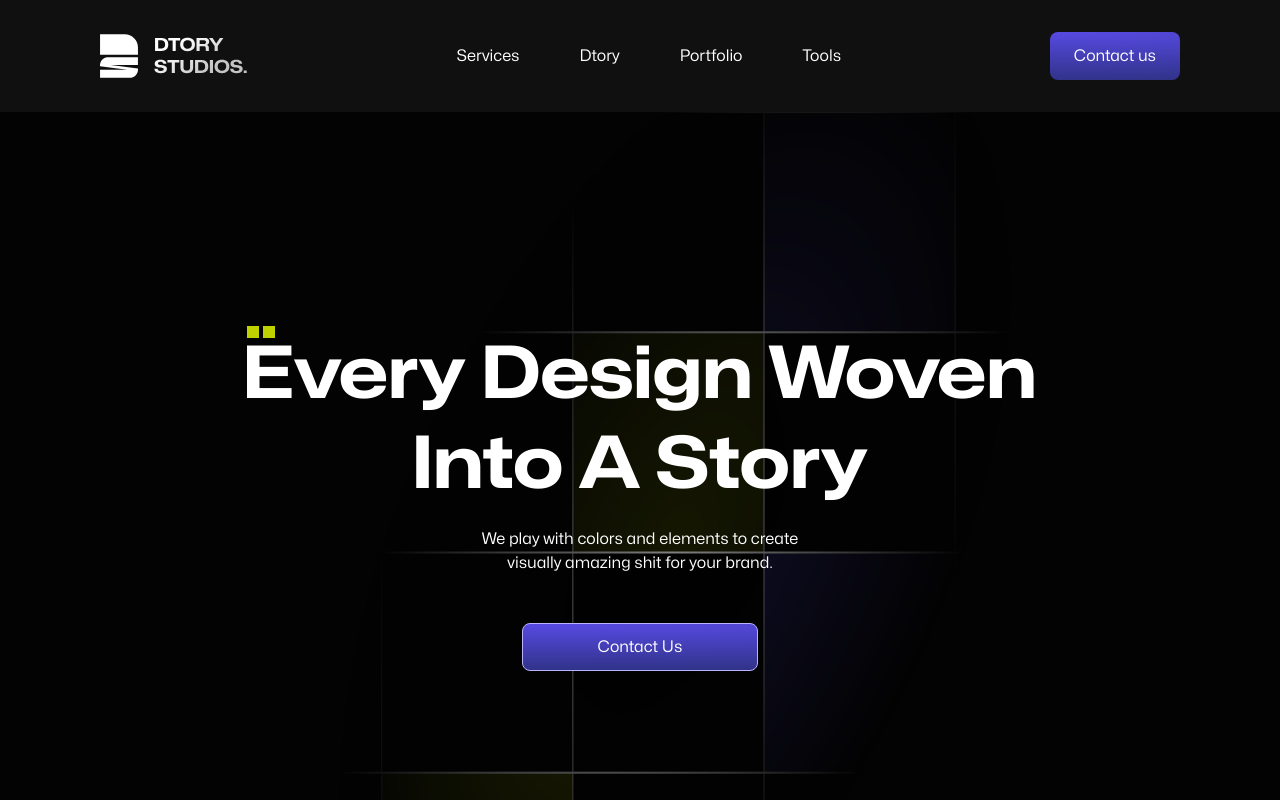
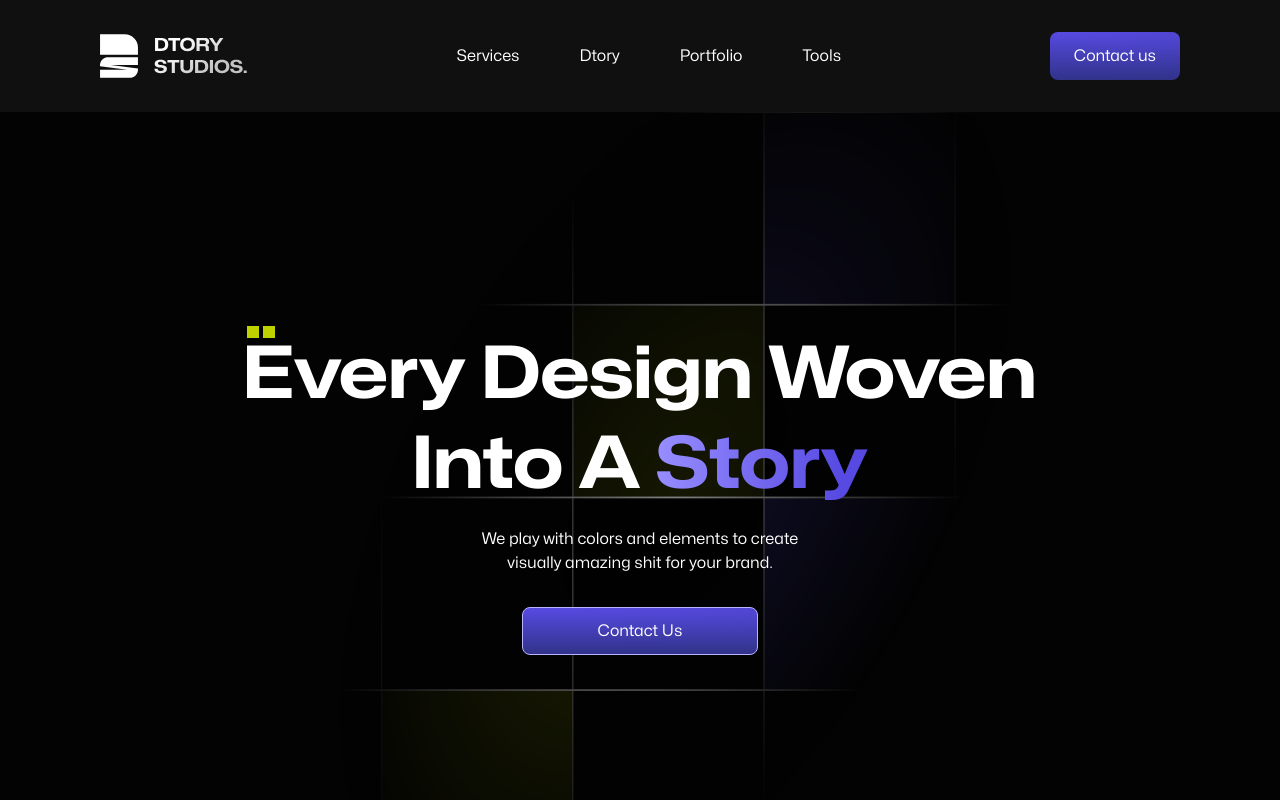
Before and after one commit to devdtory/portfolio, a Next.js app: page / in a window 1280 px wide. Shown: the top 800 px of the page. Built offline with nearby package versions, Linux system fonts and the light colour scheme.

Commit message:
gradeint

```diff
--- a/components/Fragments/HeroSection.js
+++ b/components/Fragments/HeroSection.js
@@ -3,15 +3,16 @@ import React from "react";
 
 function HeroSection() {
   return (
-    <section className="min-h-[800px] relative font-mona-sans bg-[#030303]">
+    <section className="min-h-[700px] relative font-mona-sans bg-[#030303]">
       <img
         src="/mesh-1.png"
         alt=""
         className="absolute inset-0 h-full w-full z-0 opacity-100"
       />
       <div className="absolute inset-0 h-full w-full z-20 pt-[160px] lg:pt-[218px] px-[20px] lg:px-[100px]  ">
-        <h1 className="headingGradient  font-[1000] font-mona-sans w-fit mx-auto text-[40px] lg:text-[72px] text-center leading-[50px] lg:leading-[90.36px] relative">
-          Every Design Woven <br /> Into A Story
+        <h1 className="text-white font-[1000] font-mona-sans w-fit mx-auto text-[40px] lg:text-[72px] text-center leading-[50px] lg:leading-[90.36px] relative">
+          Every Design Woven <br /> Into A{" "}
+          <span className="story-gradient">Story</span>
           <div className="absolute -top-1 left-1 flex items-center space-x-1">
             <div className="h-3 w-3 bg-[#BFD200]"></div>
             <div className="h-3 w-3 bg-[#BFD200]"></div>
@@ -21,7 +22,7 @@ function HeroSection() {
           We play with colors and elements to create <br /> visually amazing
           shit for your brand.
         </p>
-        <div className="flex items-center justify-center mt-12 z-20">
+        <div className="flex items-center justify-center mt-8 z-20">
           <button className="radialG h-[48px] px-[75px] flex items-center text-white rounded-lg border-[1px] border-[#BAB4FF]">
             Contact Us
           </button>
--- a/styles/globals.css
+++ b/styles/globals.css
@@ -28,3 +28,10 @@ body {
 .process-bg {
   background: linear-gradient(180deg, #030303 18.75%, rgba(3, 3, 3, 0) 81.77%);
 }
+
+.story-gradient {
+  background: linear-gradient(94deg, #978dff 1.65%, #574ae2 86.95%);
+  background-clip: text;
+  -webkit-background-clip: text;
+  -webkit-text-fill-color: transparent;
+}
```
